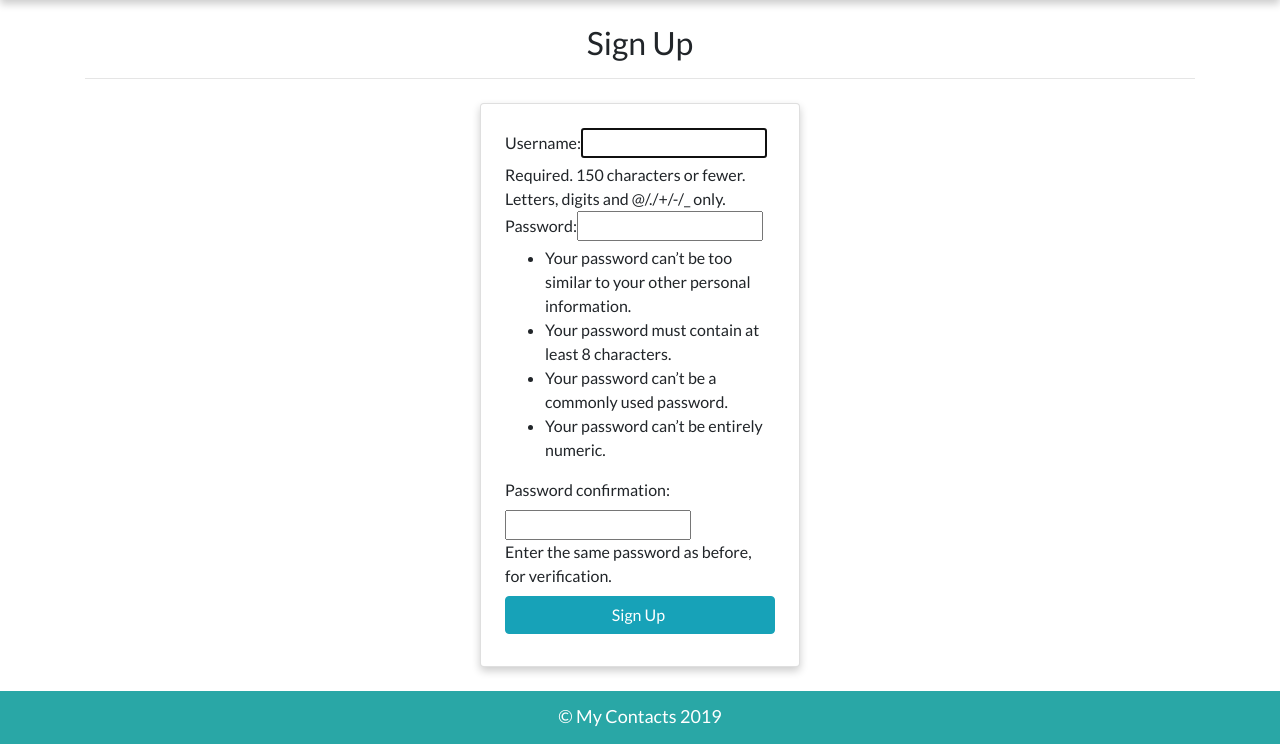
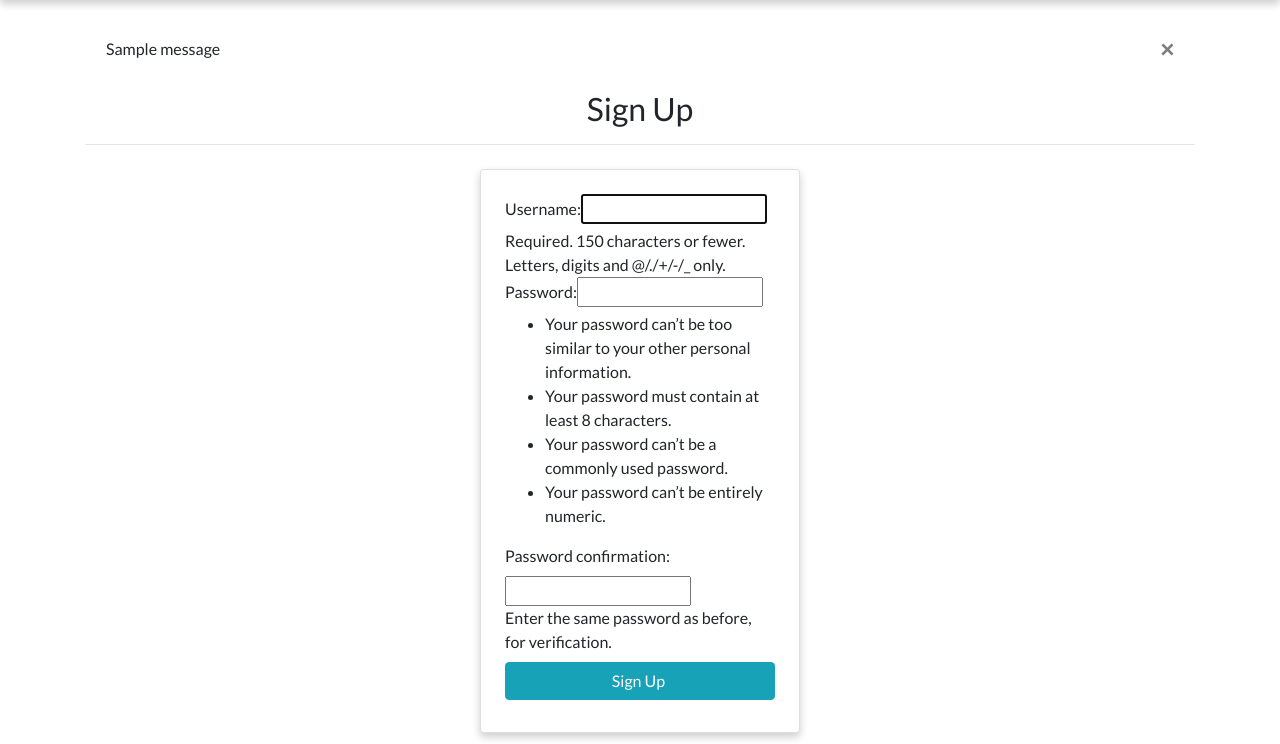
Before and after one commit to oussamasiyagh/Hello-World-in-Django, a Django app: page /signup/ in a window 1280 px wide. Shown: the part 78-822 px from the top of the page. Run offline with Django 3.2, Linux system fonts and the light colour scheme; one stand-in notice (Sample message) is shown; some libraries are stand-ins or nearby versions.

Commit message:
Django messages framework!

```diff
--- a/si/app/views.py
+++ b/si/app/views.py
@@ -7,7 +7,7 @@ from django.contrib.auth.forms import UserCreationForm
 from django.contrib.auth.mixins import LoginRequiredMixin
 from django.contrib.auth.decorators import login_required
 from django.urls import reverse_lazy
-
+from django.contrib import messages
 
 # Create your views here.
 # def home(request):
@@ -66,6 +66,7 @@ class ContactCreateView(LoginRequiredMixin, CreateView):
         instance = form.save(commit=False)
         instance.manager=self.request.user
         instance.save()
+        messages.success(self.request, "Your contact has been seccessfuly created!")
         return redirect('home')
 
 
@@ -76,6 +77,7 @@ class ContactUpdateView(LoginRequiredMixin, UpdateView):
 
     def form_valid(self, form):
         instance = form.save()
+        messages.success(self.request, "Your contact has been seccessfuly updated!")
         return redirect('detail', instance.pk)
 
 
@@ -84,6 +86,9 @@ class ContactDeleteView(LoginRequiredMixin, DeleteView):
     template_name = 'delete.html'
     success_url = '/'
 
+    def delete(self, request, *args, **kwargs):
+        messages.success(self.request, "Your contact has been seccessfuly deleted!")
+        return super().delete(self, request, *args, **kwargs)
 
 class SignUpView(CreateView):
     form_class = UserCreationForm
--- a/si/templates/base.html
+++ b/si/templates/base.html
@@ -76,7 +76,7 @@
     </nav>
     <!-- Navbar ends -->
     <br />
-
+        {% include 'partials/_message.html' %}
         {% block content %}
 
         {% endblock content %}
@@ -87,5 +87,8 @@
       <p class="text-center p-1 m-0">&copy; My Contacts 2019</p>
     </footer>
     <!-- footer ends -->
+  <script src="https://code.jquery.com/jquery-3.2.1.slim.min.js" integrity="sha384-KJ3o2DKtIkvYIK3UENzmM7KCkRr/rE9/Qpg6aAZGJwFDMVNA/GpGFF93hXpG5KkN" crossorigin="anonymous"></script>
+<script src="https://cdnjs.cloudflare.com/ajax/libs/popper.js/1.12.9/umd/popper.min.js" integrity="sha384-ApNbgh9B+Y1QKtv3Rn7W3mgPxhU9K/ScQsAP7hUibX39j7fakFPskvXusvfa0b4Q" crossorigin="anonymous"></script>
+<script src="https://maxcdn.bootstrapcdn.com/bootstrap/4.0.0/js/bootstrap.min.js" integrity="sha384-JZR6Spejh4U02d8jOt6vLEHfe/JQGiRRSQQxSfFWpi1MquVdAyjUar5+76PVCmYl" crossorigin="anonymous"></script>
   </body>
 </html>
--- /dev/null
+++ b/si/templates/partials/_message.html
@@ -0,0 +1,12 @@
+{% if messages %}
+{% for message in messages %}
+<div class="container">
+    <div class="alert alert-success' alert-dismissable fade show" role="alert">
+    {{message}}
+    <button type="button" class="close" data-dismiss="alert" aria-label="Close">
+        <span aria-hidden="true">&times;</span>
+    </button>
+</div>
+</div>
+{% endfor %}
+{% endif %}
```
Also changed, not shown: si/db.sqlite3, si/media/images/871714ffd9770be50f7193bda4b67496.jpeg (added).
